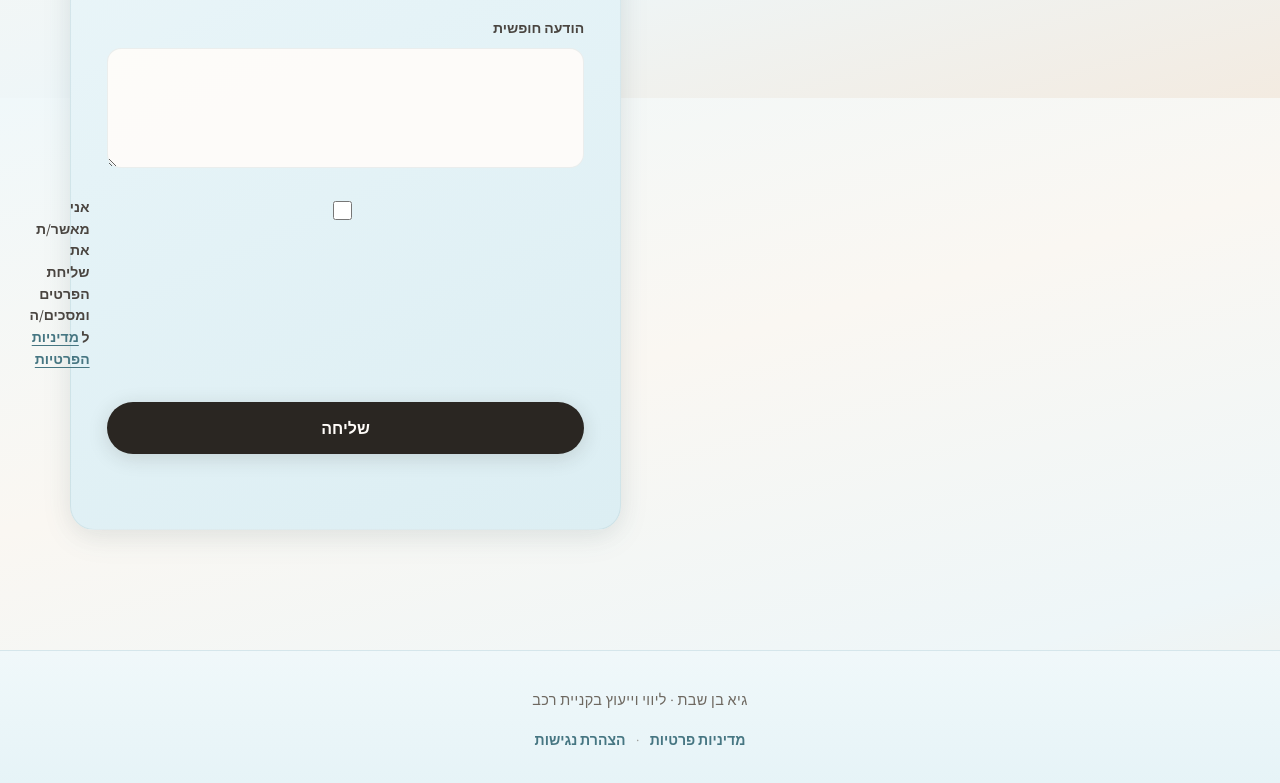
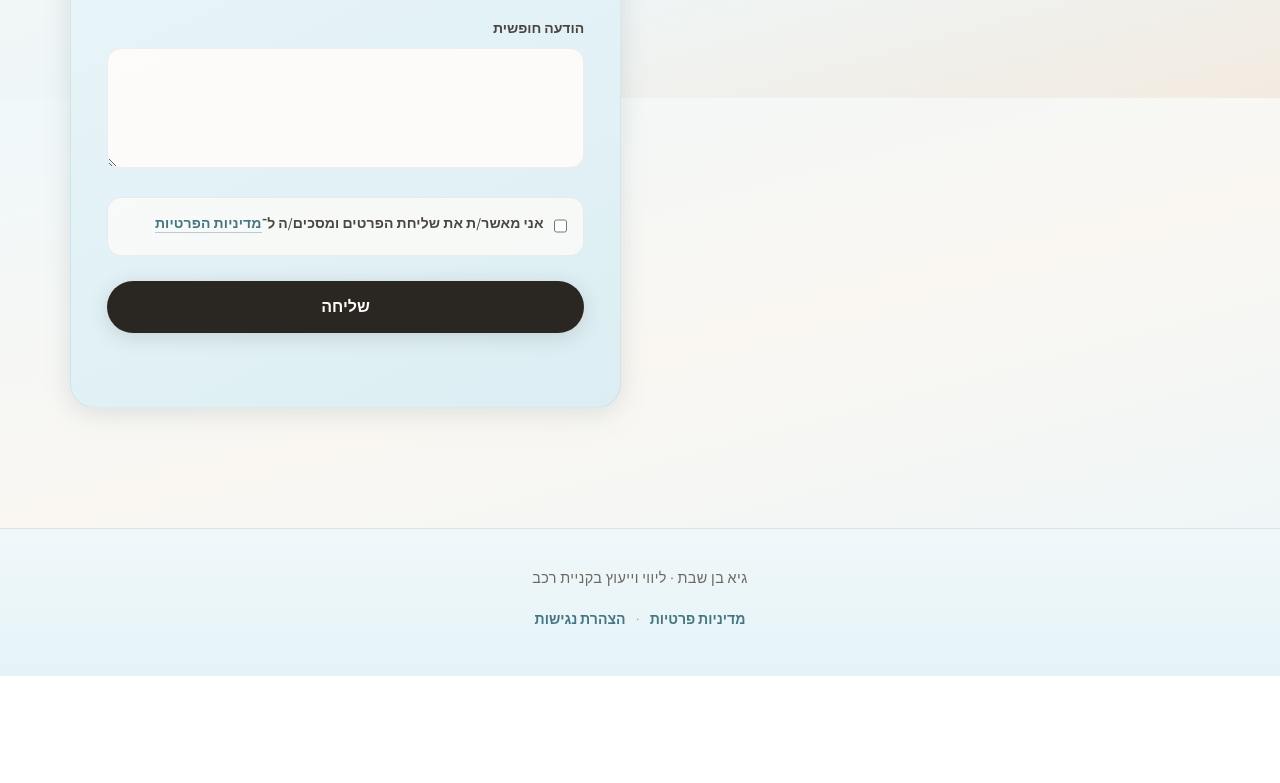
Before and after one commit to guybs300-maker/guy-car-consulting, a plain HTML site: page index.html in a window 1280 px wide. Shown: the part 3102-3885 px from the top of the page. After the commit the page ends 3778 px from the top, so only its background shows below. Drawn offline with Linux system fonts and the light colour scheme; a web font is replaced by a local one.

Commit message:
update privacy

```diff
--- a/css/styles.css
+++ b/css/styles.css
@@ -837,41 +837,97 @@ body {
   user-select: none;
 }
 
-/* —— Form privacy consent —— */
+/* —— Form privacy consent (RTL grid, tight text + checkbox) —— */
 .form-row--consent {
-  display: flex;
-  align-items: flex-start;
-  gap: 0.65rem;
   margin-bottom: 1.35rem;
 }
 
+.form-consent-wrap {
+  direction: rtl;
+  display: grid;
+  grid-template-columns: auto minmax(0, 1fr);
+  align-items: start;
+  column-gap: 0.65rem;
+  row-gap: 0.25rem;
+  padding: 0.85rem 1rem 0.9rem;
+  background: rgba(255, 252, 249, 0.72);
+  border: 1px solid var(--aqua-line-soft);
+  border-radius: var(--radius);
+  transition: border-color 0.2s var(--ease-out), box-shadow 0.2s var(--ease-out);
+}
+
+.form-consent-wrap:focus-within {
+  border-color: rgba(70, 118, 130, 0.28);
+  box-shadow: 0 0 0 3px rgba(70, 118, 130, 0.09);
+}
+
 .form-consent-input {
-  width: 1.15rem;
-  height: 1.15rem;
-  margin-top: 0.28rem;
+  grid-column: 1;
+  grid-row: 1;
+  width: 1.125rem;
+  height: 1.125rem;
+  margin: 0;
+  margin-top: 0.32rem;
   flex-shrink: 0;
   accent-color: var(--aqua-accent);
   cursor: pointer;
+  align-self: start;
 }
 
 .form-consent-label {
-  font-size: 0.92rem;
-  line-height: 1.55;
+  grid-column: 2;
+  grid-row: 1;
+  margin: 0;
+  padding: 0;
+  font-size: 0.9375rem;
+  line-height: 1.6;
+  letter-spacing: 0.01em;
   color: var(--ink-soft);
   font-weight: 500;
   cursor: pointer;
+  text-align: start;
+  text-wrap: pretty;
+}
+
+.form-consent-label__text {
+  display: inline;
 }
 
 .form-consent-link {
+  display: inline;
   color: var(--aqua-accent);
-  font-weight: 700;
-  text-decoration: underline;
-  text-underline-offset: 3px;
-  text-decoration-thickness: 1px;
+  font-weight: 600;
+  text-decoration: none;
+  border-bottom: 1px solid rgba(70, 118, 130, 0.35);
+  text-underline-offset: 2px;
+  transition: color 0.2s var(--ease-out), border-color 0.2s var(--ease-out);
 }
 
 .form-consent-link:hover {
   color: var(--aqua-accent-muted);
+  border-bottom-color: var(--aqua-accent-muted);
+}
+
+.form-consent-link:focus-visible {
+  outline: 2px solid var(--aqua-accent);
+  outline-offset: 2px;
+  border-radius: 3px;
+}
+
+@media (max-width: 480px) {
+  .form-consent-wrap {
+    padding: 0.75rem 0.85rem 0.8rem;
+    column-gap: 0.55rem;
+  }
+
+  .form-consent-label {
+    font-size: 0.9rem;
+    line-height: 1.58;
+  }
+
+  .form-consent-input {
+    margin-top: 0.28rem;
+  }
 }
 
 /* —— Legal inner pages —— */
--- a/index.html
+++ b/index.html
@@ -218,6 +218,7 @@
                 <textarea id="message" name="הודעה" rows="4"></textarea>
               </div>
               <div class="form-row form-row--consent">
+                <div class="form-consent-wrap">
                   <input
                     type="checkbox"
                     id="privacy_consent"
@@ -227,11 +228,15 @@
                     class="form-consent-input"
                   />
                   <label for="privacy_consent" class="form-consent-label">
-                  אני מאשר/ת את שליחת הפרטים ומסכים/ה ל
-                  <a href="privacy-policy/" class="form-consent-link"
+                    <span class="form-consent-label__text"
+                      >אני מאשר/ת את שליחת הפרטים ומסכים/ה ל־<a
+                        href="privacy-policy/"
+                        class="form-consent-link"
                         >מדיניות הפרטיות</a
+                      ></span
                     >
                   </label>
+                </div>
               </div>
               <input
                 type="text"
```
Lines whose indentation alone changed are shown as unchanged.
